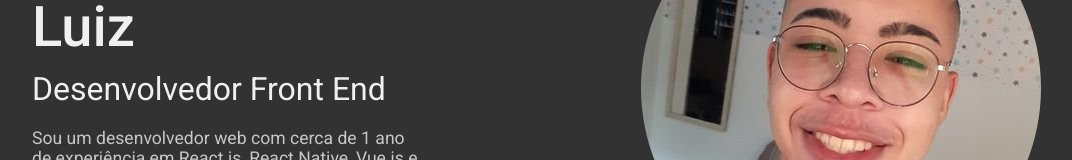
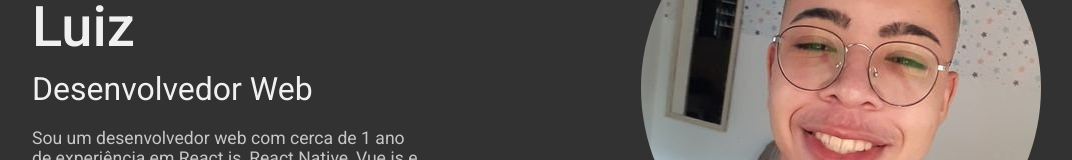
Before and after one commit to luizlopes12/PortFolio, a React (Create React App) app: page / in a window 1280 px wide. Shown: the part 212-372 px from the top of the page, without its empty margins (96-1168 px from the left). Built offline with nearby package versions, Linux system fonts and the light colour scheme.

Commit message:
Update index.jsx

```diff
--- a/src/components/HomeBanner/index.jsx
+++ b/src/components/HomeBanner/index.jsx
@@ -9,7 +9,7 @@ const HomeBanner = () => {
     <BannerStyle>
       <aside>
         <h1>Olá, Eu sou o Luiz</h1>
-        <h2>Desenvolvedor Front End</h2>
+        <h2>Desenvolvedor Web</h2>
         <p>
           Sou um desenvolvedor web com cerca de 1 ano de experiência em React.js, React Native, Vue.js e Node.js
         </p>
```
